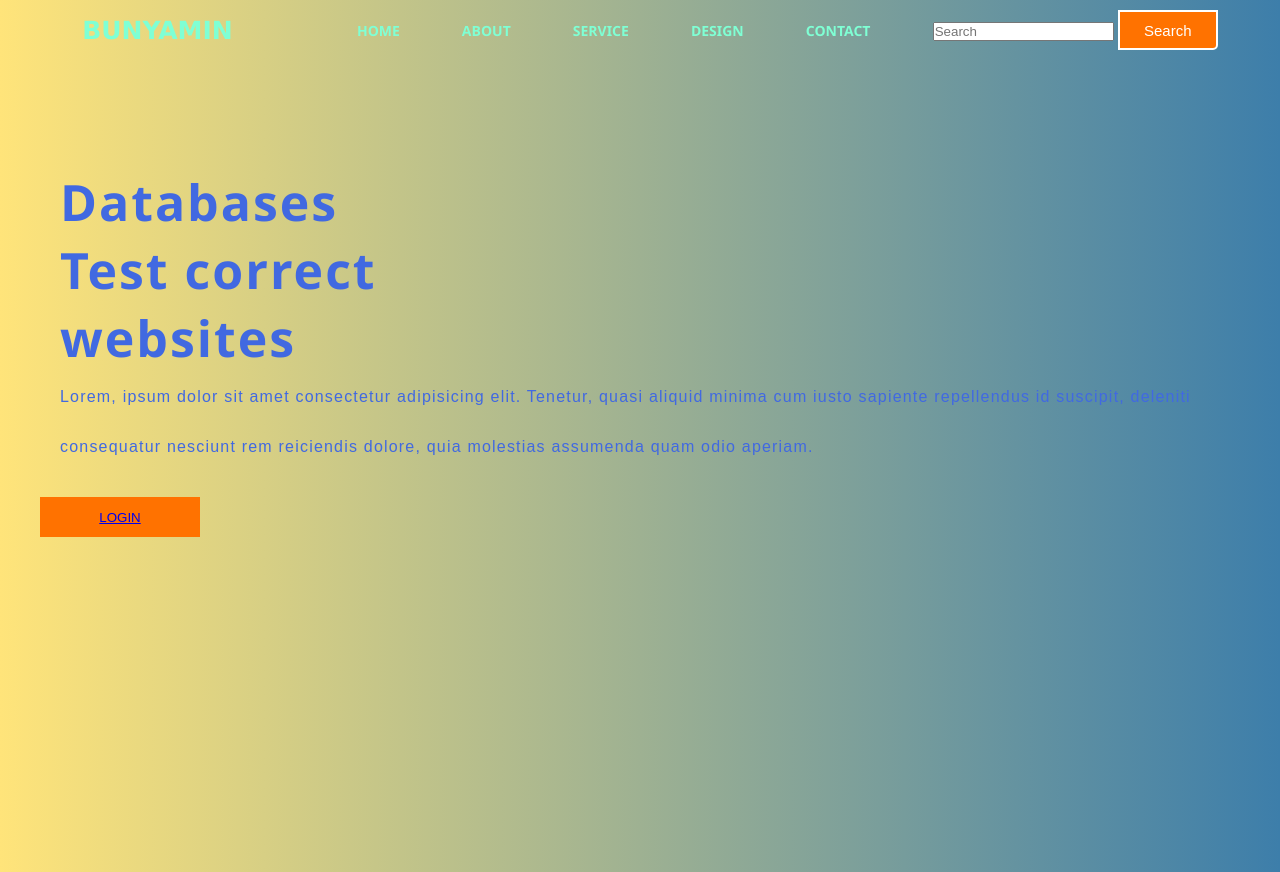
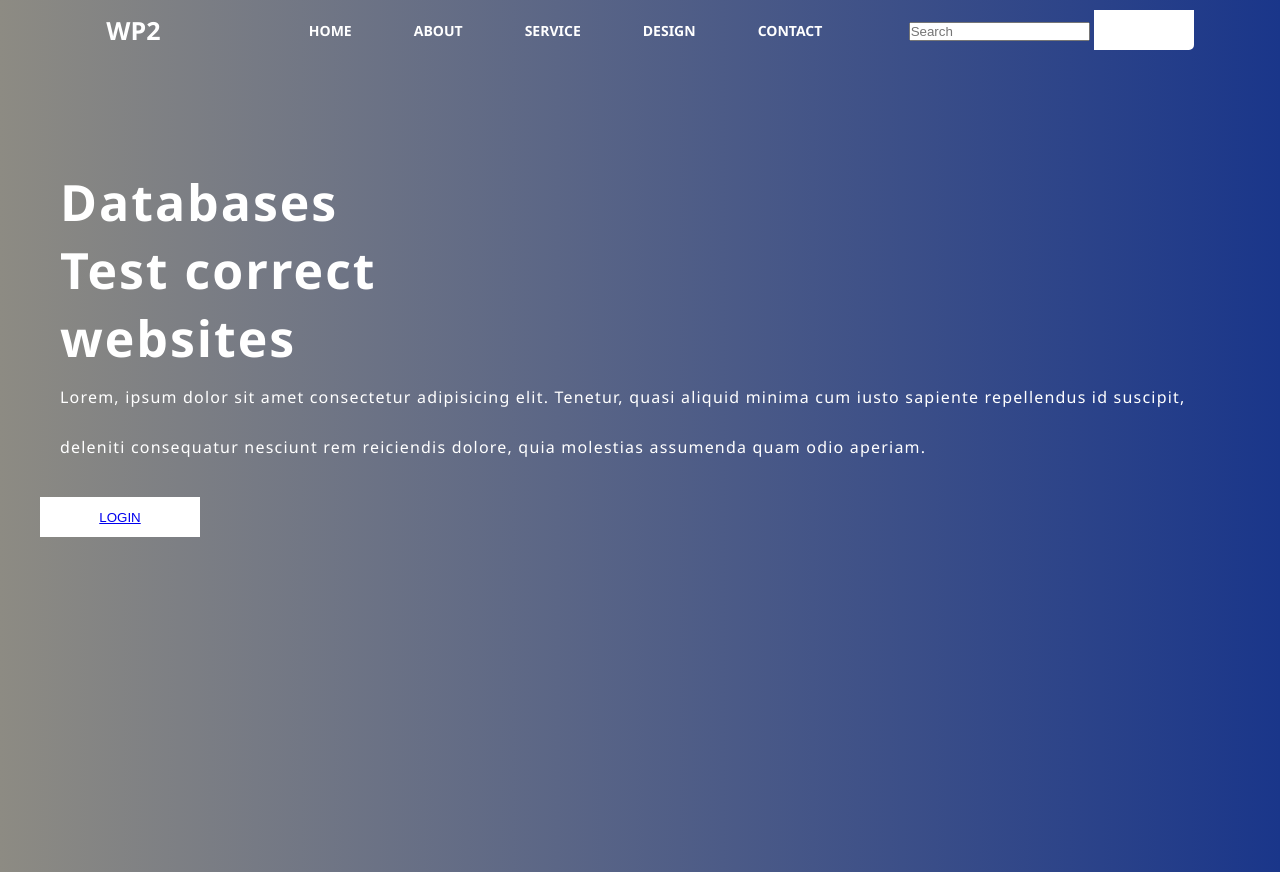
Before and after one commit to 0974201/security-werkplaats-2, a Flask app: page / in a window 1280 px wide. Run offline with Flask 2, Linux system fonts and the light colour scheme.

Commit message:
kleurenschema aangepast in CSS

```diff
--- a/static/style.css
+++ b/static/style.css
@@ -8,8 +8,8 @@
     width: 100%;
     height: 100%;
     position: relative;
-    background: -webkit-linear-gradient(to right, #FFE47A, #3D7EAA);
-    background: linear-gradient(to right, #FFE47A, #3D7EAA);
+    background: -webkit-linear-gradient(to right, #8d8b83, #1a368a);
+    background: linear-gradient(to right, #8d8b83, #1a368a);
     background-position: center;
     background-size: cover;
     height: 109vh;
@@ -28,10 +28,10 @@
 
 .logo {
 
-    color: aquamarine;
+    color: rgb(255, 255, 255);
     font-size: 25px;
     font-weight: bold;
-    font-family: Verdana, Geneva, Tahoma, sans-serif;
+    font-family: 'Segoe UI';
     padding-left: 20px;
     float: left;
 }
@@ -54,7 +54,7 @@ ul li {
 
 ul li a {
     text-decoration: none;
-    color: aquamarine;
+    color: rgb(255, 255, 255);
     font-family: 'Segoe UI', Tahoma, Geneva, Verdana, sans-serif;
     font-weight: bold;
     transition: 0.4s ease-in-out;
@@ -62,17 +62,17 @@ ul li a {
 }
 
 ul li a:hover {
-    color: rebeccapurple;
+    color: #1a368a;
 }
 
 .search {}
 
 .srch {
-    font-family: 'Times New Roman';
+    font-family: 'Segoe UI',;
     width: 200px;
     height: 40px;
     background: transparent;
-    border: 1px solid #ff7200;
+    border: 1px solid #100e0d;
     margin-top: 13 px;
     color: #fff;
     border-right: none;
@@ -87,7 +87,7 @@ ul li a:hover {
 .btn {
     width: 100px;
     height: 40px;
-    background: #ff7200;
+    background: #ffffff;
     border: 2px solid;
     color: #fff;
     font-size: 15px;
@@ -98,7 +98,7 @@ ul li a:hover {
 .btn:hover {
     outline: none;
     cursor: pointer;
-    background: rebeccapurple;
+    background: rgb(48, 44, 52);
     transition: 0.3s;
 }
 
@@ -112,14 +112,14 @@ ul li a:hover {
     width: 1200px;
     height: auto;
     margin: auto;
-    color: royalblue;
+    color: #ffffff;
     position: relative;
 }
 
 .content .par {
     padding-left: 20px;
     padding-bottom: 25px;
-    font-family: Arial;
+    font-family: 'Segoe UI';
     letter-spacing: 1.2px;
     line-height: 50px;
 
@@ -138,6 +138,6 @@ ul li a:hover {
 .content .cn {
     width: 160px;
     height: 40px;
-    background: #ff7200;
+    background: #ffffff;
     border: none
 }
--- a/templates/INDEX.html
+++ b/templates/INDEX.html
@@ -9,7 +9,7 @@
     <div class="main">
         <div class="header">
             <div class="icon">
-                <h2 class="logo">BUNYAMIN</h2>
+                <h2 class="logo">WP2</h2>
             </div>
 
             <div class="menu">
```
